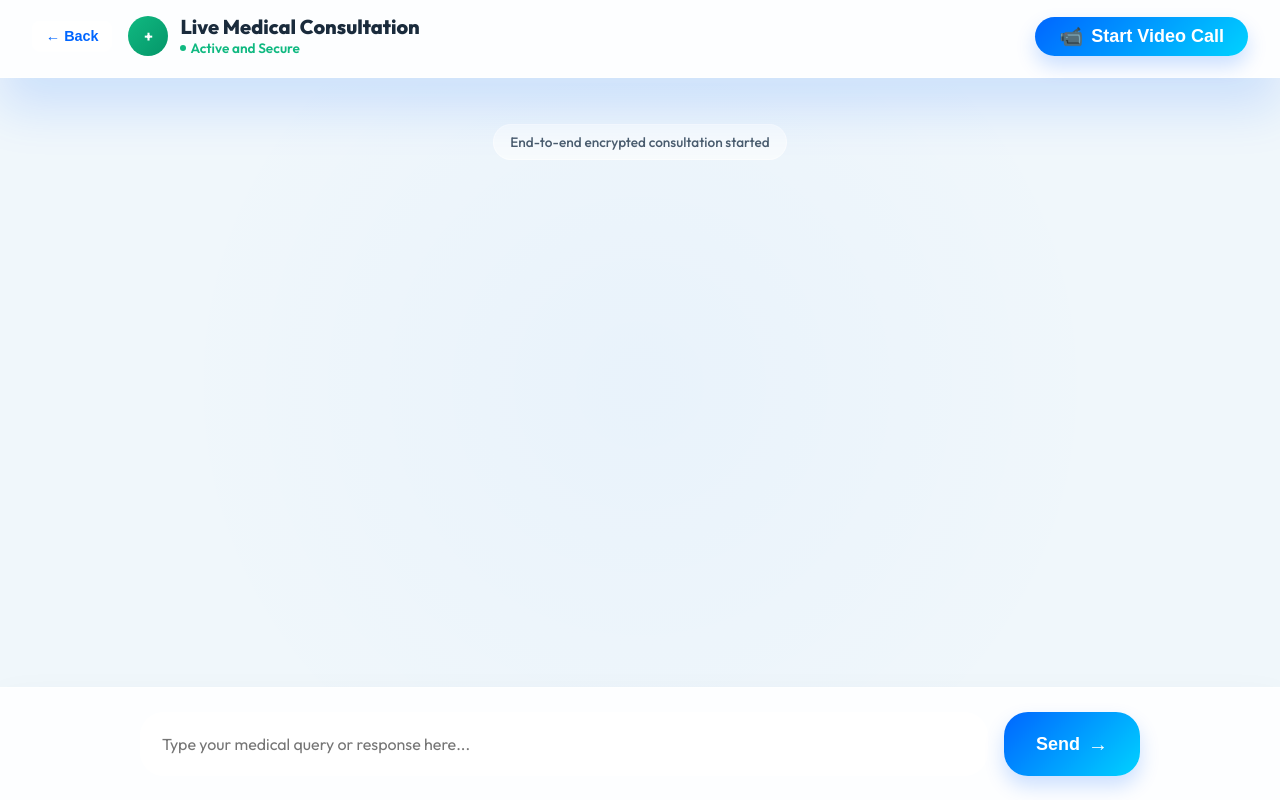
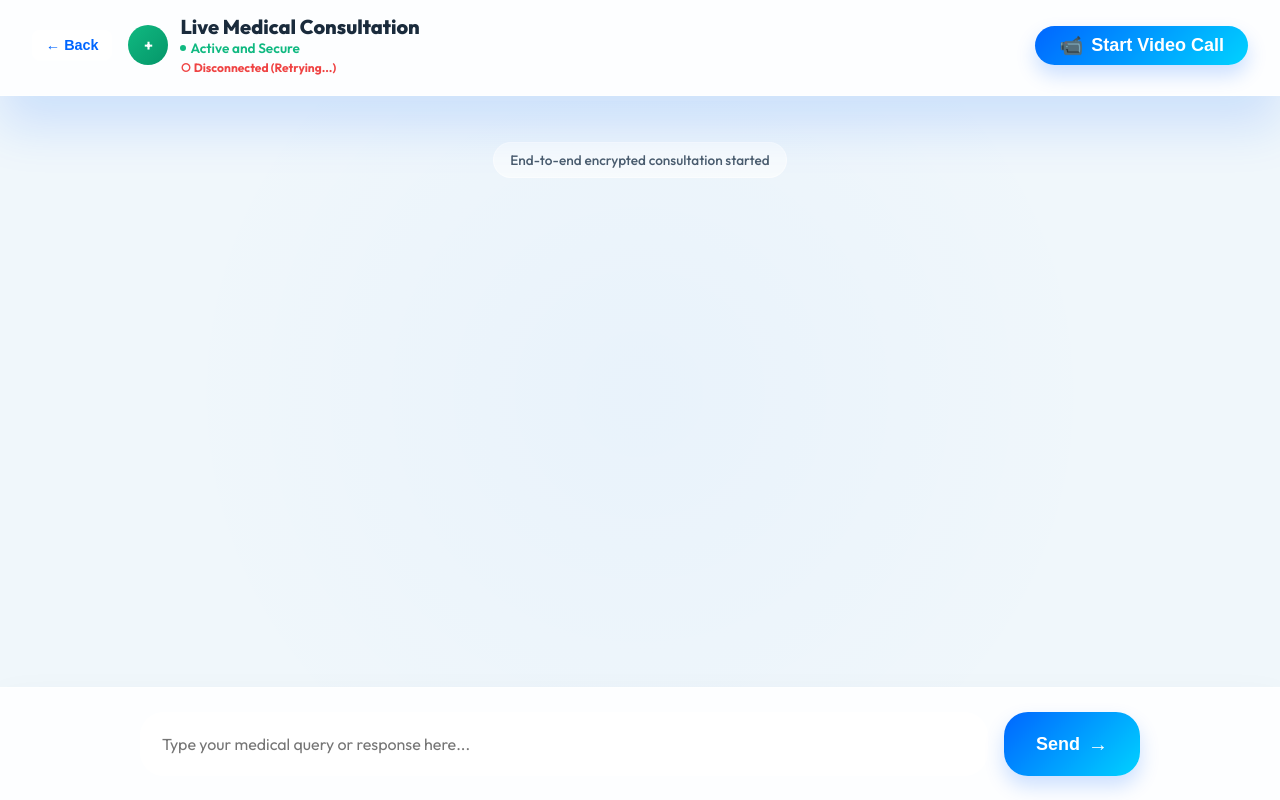
Before and after one commit to bhanuprakash1312/hosiptal, a React (Vite) app in the folder client/: page /chat/1 in a window 1280 px wide. Built offline with nearby package versions, Linux system fonts and the light colour scheme; no server answers.

Commit message:
updated the websockets

```diff
--- a/client/src/Pages/doctor/ChatPage.jsx
+++ b/client/src/Pages/doctor/ChatPage.jsx
@@ -50,39 +50,38 @@ const ChatPage = () => {
       .catch(err => console.error(err));
 
     // Establish WebSocket Connection
+    let socket = null;
+    let reconnectTimeout = null;
+
+    const connect = () => {
       const token = localStorage.getItem("token");
+      if (!token || !conversationId) return;
 
-    // Safely construct the WebSocket URL
       let base = api.defaults.baseURL || "";
-    // Remove any trailing slash to prevent double-slashes
       base = base.replace(/\/$/, "");
+      const wsBase = base.replace(/^http/, 'ws');
 
-    // Convert http/https to ws/wss
-    const wsBase = base.replace(/^http/, 'ws');
-    const wsUrl = `${wsBase}/chat/ws/${conversationId}?token=${token}`;
+      // Use encodeURIComponent for the token to handle special characters
+      const wsUrl = `${wsBase}/chat/ws/${conversationId}?token=${encodeURIComponent(token)}`;
 
-    console.log("Connecting to WebSocket:", wsUrl);
-    const socket = new WebSocket(wsUrl);
+      console.log("Attempting WebSocket connection...");
+      socket = new WebSocket(wsUrl);
       io.current = socket;
 
       socket.onopen = () => {
+        console.log("WebSocket Connected ✅");
         setConnected(true);
-      // flush any queued messages
         if (pendingMessages.current.length > 0) {
           pendingMessages.current.forEach(msg => {
-          try {
             socket.send(JSON.stringify({ message: msg }));
-          } catch (e) {
-            console.error("Failed to send queued message", e);
-          }
           });
           pendingMessages.current = [];
         }
       };
 
       socket.onmessage = async (event) => {
+        try {
           const incomingMsg = JSON.parse(event.data);
-
           if (incomingMsg.type === "offer") {
             setIncomingCall(incomingMsg);
           } else if (incomingMsg.type === "answer") {
@@ -102,19 +101,28 @@ const ChatPage = () => {
           } else {
             setMessages(prev => [...prev, incomingMsg]);
           }
+        } catch (err) {
+          console.error("Error processing message:", err);
+        }
       };
 
       socket.onclose = (event) => {
-      console.log("WebSocket connection closed", event);
+        console.warn(`WebSocket Closed ❌ (Code: ${event.code}, Reason: ${event.reason})`);
         setConnected(false);
+        // Auto-reconnect after 3 seconds
+        reconnectTimeout = setTimeout(connect, 3000);
       };
 
       socket.onerror = (error) => {
-      console.error("WebSocket error:", error);
+        console.error("WebSocket Error ⚠️:", error);
+      };
     };
 
+    connect();
+
     return () => {
-      socket.close();
+      if (socket) socket.close();
+      if (reconnectTimeout) clearTimeout(reconnectTimeout);
       cleanupCall();
     };
   }, [conversationId]);
@@ -277,6 +285,17 @@ const ChatPage = () => {
               <span style={{fontSize: '0.85rem', color: '#10b981', fontWeight: '600', display: 'flex', alignItems: 'center', gap: '0.25rem'}}>
                 <span style={{width: '6px', height: '6px', backgroundColor: '#10b981', borderRadius: '50%', display: 'inline-block'}}></span>
                 Active and Secure
+              </span>
+              <span style={{
+                fontSize: '0.75rem',
+                color: connected ? '#10b981' : '#ef4444',
+                fontWeight: '700',
+                display: 'flex',
+                alignItems: 'center',
+                gap: '0.25rem',
+                marginTop: '0.2rem'
+              }}>
+                {connected ? "● Connected" : "○ Disconnected (Retrying...)"}
               </span>
             </div>
           </div>
```
Lines whose indentation alone changed are shown as unchanged.
